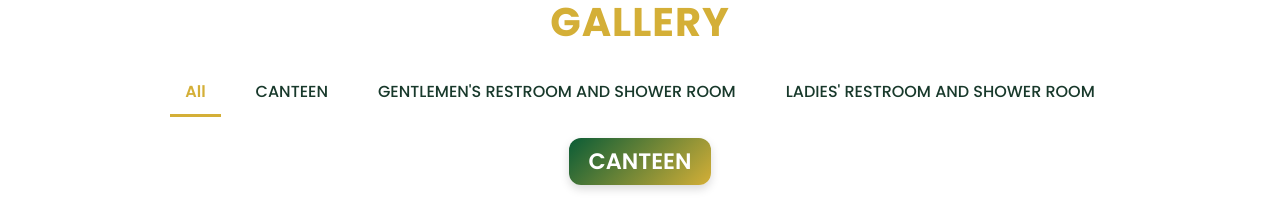
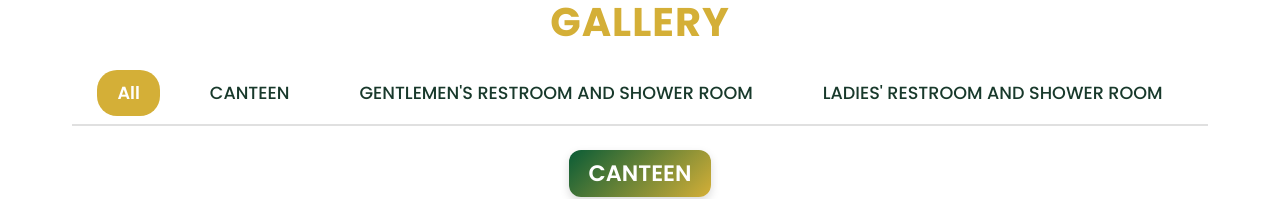
Before and after one commit to Albean12/dorm-vision, a React (Create React App) app: page /gallery in a window 1280 px wide. Shown: the part 122-321 px from the top of the page. Built offline with nearby package versions, Linux system fonts and the light colour scheme.

Commit message:
updated the tab css

```diff
--- a/src/Gallery.css
+++ b/src/Gallery.css
@@ -23,57 +23,53 @@
 .tabs {
     display: flex;
     justify-content: center;
-    gap: 20px;
+    gap: 30px; /* Increased space between tabs */
     margin-bottom: 1.5rem;
     position: relative;
+    padding-bottom: 8px; /* Space to accommodate underline */
+    border-bottom: 2px solid #e0e0e0; /* Light border for separation */
 }
 
 /* Single underline for active tab */
 .tabs::after {
     content: "";
     position: absolute;
-    bottom: -3px;
-    left: 0;
-    width: 0;
+    bottom: 0;
     height: 3px;
-    background-color: #D4AF37;
-    transition: width 0.3s ease, left 0.3s ease;
+    width: 100%; /* Full-width border to visually center the tabs */
+    background-color: transparent;
 }
 
 /* Individual Tab Styling */
 .tab {
-    font-size: 1rem;
+    font-size: 1.1rem;
     font-weight: 500;
     color: #18392B; /* Dark green for inactive tabs */
     background: none;
     border: none;
-    padding: 10px 15px;
+    padding: 10px 20px;
     cursor: pointer;
-    transition: color 0.3s ease;
-    position: relative;
+    transition: color 0.3s ease, background-color 0.3s ease, transform 0.2s;
+    border-radius: 20px; /* Slightly rounded for a softer look */
+    display: inline-block;
 }
 
 /* Active Tab Styling */
 .active-tab {
-    color: #D4AF37; /* Metallic gold for the active tab */
+    color: #ffffff; /* White text for active tab */
     font-weight: 600;
+    background-color: #D4AF37; /* Gold background for active tab */
+    border-radius: 20px; /* Rounded background */
+    padding: 10px 20px;
+    transition: all 0.3s ease;
 }
 
-/* Dynamic underline movement */
-.tabs .active-tab {
-    position: relative;
+/* Hover Effect */
+.tab:hover {
+    color: #D4AF37; /* Metallic gold color on hover */
+    transform: scale(1.05); /* Slight zoom effect on hover */
 }
 
-.tabs .active-tab::after {
-    content: "";
-    position: absolute;
-    bottom: -3px;
-    left: 0;
-    width: 100%;
-    height: 3px;
-    background-color: #D4AF37;
-    transition: all 0.3s ease;
-}
 
 /* Category Title Styling */
 .category-title {
```
